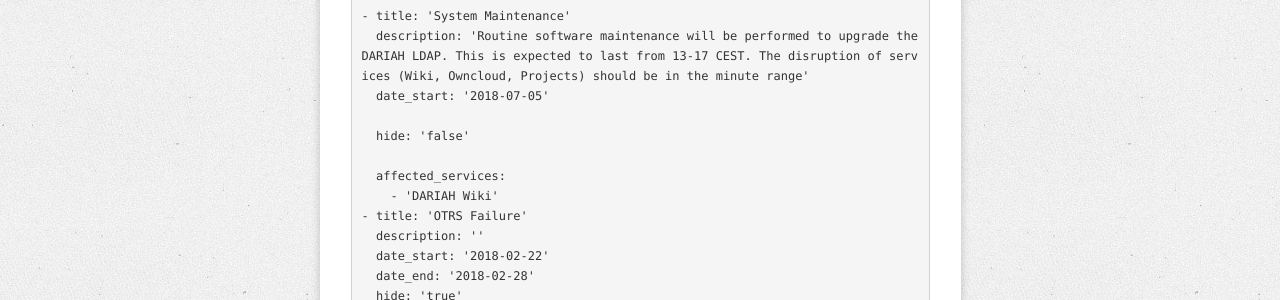
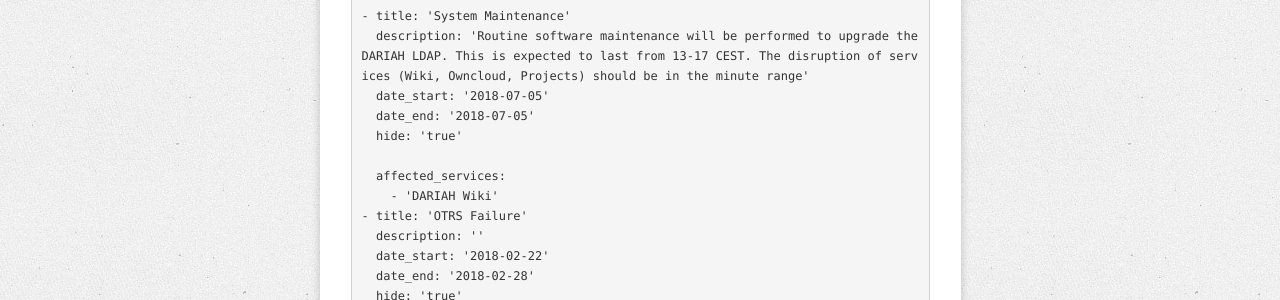
Before and after one commit to DARIAH-DE/status, a Jekyll site: the page built from currentdata.md, in a window 1280 px wide and 900 px high, scrolled down 1178 px. Shown: the part 151-451 px from the top of the window. Built offline with Jekyll 4.4.1, drawn with Linux system fonts in a browser that asks for light colours; our own code applies the rules of GitHub Pages for plain Markdown files.

Commit message:
Wartung beendet

```diff
--- a/_data/announcements.yaml
+++ b/_data/announcements.yaml
@@ -1,7 +1,8 @@
 ---
 - title: 'System Maintenance'
   date_start: '2018-07-05'
-  hide: false
+  date_end: '2018-07-05'
+  hide: true
   description: 'Routine software maintenance will be performed to upgrade the DARIAH LDAP. This is expected to last from 13-17 CEST. The disruption of services (Wiki, Owncloud, Projects) should be in the minute range'
   affected:
     - '/services/confluence'
```
